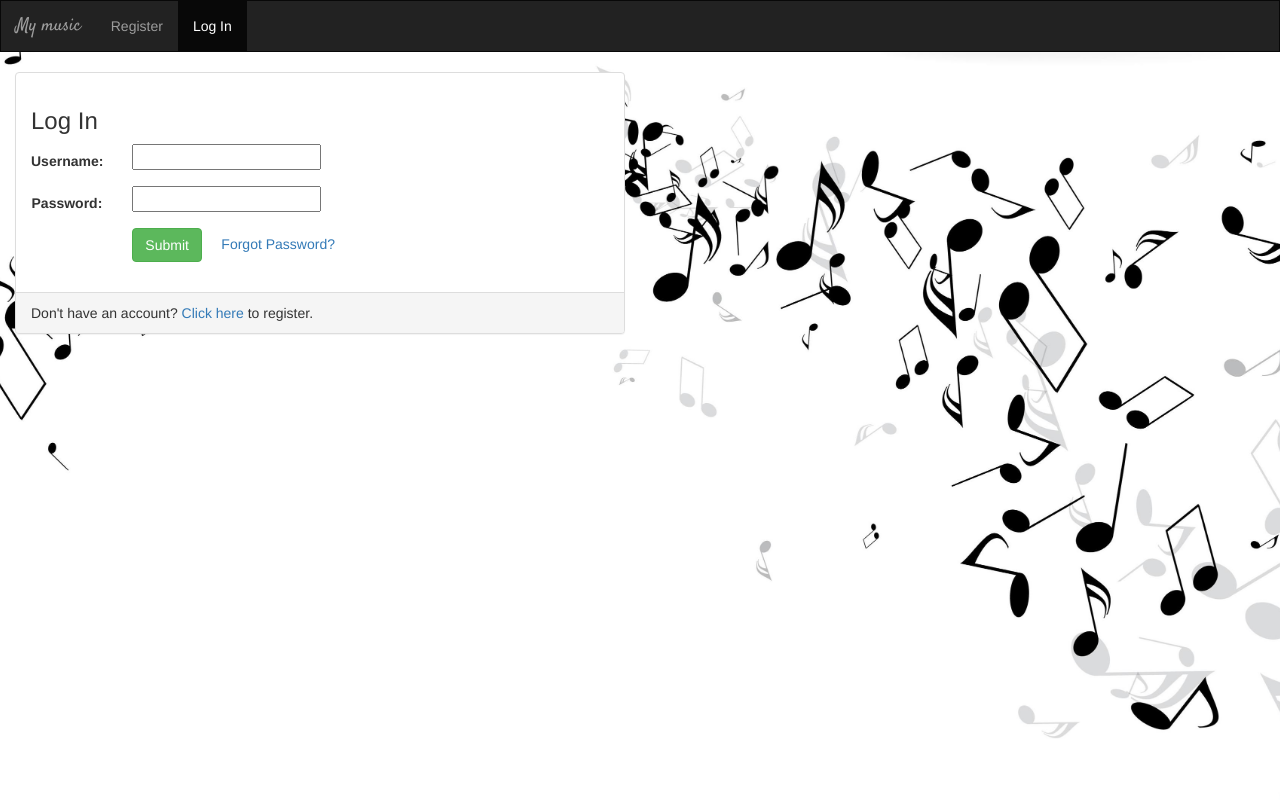
After one commit to nevilparmar11/Music_Sharing_Site, a Django app: page / in a window 1280 px wide. The commit adds this page. Run offline with Django 3.2, Linux system fonts and the light colour scheme; some libraries are stand-ins or nearby versions.

Commit message:
login,signup,forgot password added.

```diff
--- a/Music_Sharing_Site2/settings.py
+++ b/Music_Sharing_Site2/settings.py
@@ -39,6 +39,7 @@ INSTALLED_APPS = [
     'django.contrib.staticfiles',
     'music',
     'users',
+    'crispy_forms',
 ]
 
 MIDDLEWARE = [
@@ -123,7 +124,7 @@ USE_TZ = True
 # Static files (CSS, JavaScript, Images)
 # https://docs.djangoproject.com/en/3.0/howto/static-files/
 
-STATIC_URL = 'BASE_DIR/static/'
+STATIC_URL = '/static/'
 
 MEDIA_ROOT = os.path.join(BASE_DIR, 'media')
 MEDIA_URL = '/media/'
--- a/Music_Sharing_Site2/urls.py
+++ b/Music_Sharing_Site2/urls.py
@@ -1,24 +1,34 @@
-"""Music_Sharing_Site2 URL Configuration
-
-The `urlpatterns` list routes URLs to views. For more information please see:
-    https://docs.djangoproject.com/en/3.0/topics/http/urls/
-Examples:
-Function views
-    1. Add an import:  from my_app import views
-    2. Add a URL to urlpatterns:  path('', views.home, name='home')
-Class-based views
-    1. Add an import:  from other_app.views import Home
-    2. Add a URL to urlpatterns:  path('', Home.as_view(), name='home')
-Including another URLconf
-    1. Import the include() function: from django.urls import include, path
-    2. Add a URL to urlpatterns:  path('blog/', include('blog.urls'))
-"""
+from django.conf.urls import url
 from django.contrib import admin
 from django.urls import path,include
 import music.urls,users.urls
+from users import views as user_views
+
+from django.contrib.auth import views as auth_views
 
 urlpatterns = [
-    path('admin/', admin.site.urls),
+    path('', user_views.index, name='index'),
+    #path('admin/', admin.site.urls),
     path('users/',include(users.urls)),
-    path('music/',include(music.urls))
+    path('music/',include(music.urls)),
+    path('password-reset/',
+         auth_views.PasswordResetView.as_view(
+             template_name='users/password_reset.html'
+         ),
+         name='password_reset'),
+    path('password-reset/done/',
+         auth_views.PasswordResetDoneView.as_view(
+             template_name='users/password_reset_done.html'
+         ),
+         name='password_reset_done'),
+    path('password-reset-confirm/<uidb64>/<token>/',
+         auth_views.PasswordResetConfirmView.as_view(
+             template_name='users/password_reset_confirm.html'
+         ),
+         name='password_reset_confirm'),
+    path('password-reset-complete/',
+         auth_views.PasswordResetCompleteView.as_view(
+             template_name='users/password_reset_complete.html'
+         ),
+         name='password_reset_complete'),
 ]
--- a/music/urls.py
+++ b/music/urls.py
@@ -1,16 +1,25 @@
 from django.conf.urls import url
 from . import views
+from django.urls import path,include
 
 app_name = 'music'
 
 urlpatterns = [
     #url(r'^$', views.index, name='index'),
-    url(r'^(?P<album_id>[0-9]+)/$', views.detail, name='detail'),
-    url(r'^(?P<song_id>[0-9]+)/favorite/$', views.favorite, name='favorite'),
-    url(r'^songs/(?P<filter_by>[a-zA_Z]+)/$', views.songs, name='songs'),
-    url(r'^create_album/$', views.create_album, name='create_album'),
-    url(r'^(?P<album_id>[0-9]+)/create_song/$', views.create_song, name='create_song'),
-    url(r'^(?P<album_id>[0-9]+)/delete_song/(?P<song_id>[0-9]+)/$', views.delete_song, name='delete_song'),
-    url(r'^(?P<album_id>[0-9]+)/favorite_album/$', views.favorite_album, name='favorite_album'),
-    url(r'^(?P<album_id>[0-9]+)/delete_album/$', views.delete_album, name='delete_album'),
+    # url(r'^(?P<album_id>[0-9]+)/$', views.detail, name='detail'),
+    # url(r'^(?P<song_id>[0-9]+)/favorite/$', views.favorite, name='favorite'),
+    # url(r'^songs/(?P<filter_by>[a-zA_Z]+)/$', views.songs, name='songs'),
+    # url(r'^create_album/$', views.create_album, name='create_album'),
+    # url(r'^(?P<album_id>[0-9]+)/create_song/$', views.create_song, name='create_song'),
+    # url(r'^(?P<album_id>[0-9]+)/delete_song/(?P<song_id>[0-9]+)/$', views.delete_song, name='delete_song'),
+    # url(r'^(?P<album_id>[0-9]+)/favorite_album/$', views.favorite_album, name='favorite_album'),
+    # url(r'^(?P<album_id>[0-9]+)/delete_album/$', views.delete_album, name='delete_album'),
+    path('(<album_id>[0-9]+)/', views.detail, name='detail'),
+    path('(<song_id>[0-9]+)/favorite/', views.favorite, name='favorite'),
+    path('songs/(<filter_by>[a-zA_Z]+)/', views.songs, name='songs'),
+    path('create_album/', views.create_album, name='create_album'),
+    path('(<album_id>[0-9]+)/create_song/', views.create_song, name='create_song'),
+    path('(<album_id>[0-9]+)/delete_song/(<song_id>[0-9]+)/', views.delete_song, name='delete_song'),
+    path('(<album_id>[0-9]+)/favorite_album/', views.favorite_album, name='favorite_album'),
+    path('(<album_id>[0-9]+)/delete_album/', views.delete_album, name='delete_album'),
 ]
--- a/static/music/style.css
+++ b/static/music/style.css
@@ -39,3 +39,13 @@ ul.errorlist > li {
 .glyphicon-star.active {
     color: #FDB230;
 }
+
+/* importing diff */
+
+.content-section {
+    background: #ffffff;
+    padding: 10px 20px;
+    border: 1px solid #dddddd;
+    border-radius: 3px;
+    margin-bottom: 20px;
+}
--- /dev/null
+++ b/templates/base_visitor2.html
@@ -0,0 +1,42 @@
+<!DOCTYPE html>
+<html lang="en">
+<head>
+    <meta charset="UTF-8">
+    <title>{% block title %}My music{% endblock %}</title>
+    {% load static %}
+    <link rel="shortcut icon" type="image/png" href="{%  static 'favicon.ico' %}"/>
+    <link href="https://maxcdn.bootstrapcdn.com/bootstrap/3.3.6/css/bootstrap.min.css" rel="stylesheet">
+    <link href='https://fonts.googleapis.com/css?family=Satisfy' rel='stylesheet' type='text/css'>
+    <link rel="stylesheet" type="text/css" href="{% static 'music/style.css' %}"/>
+    <script src="https://ajax.googleapis.com/ajax/libs/jquery/1.12.0/jquery.min.js"></script>
+    <script src="http://maxcdn.bootstrapcdn.com/bootstrap/3.3.6/js/bootstrap.min.js"></script>
+    <script src="{% static 'music/js/main.js' %}"></script>
+</head>
+<body>
+<nav class="navbar navbar-inverse">
+    <div class="container-fluid">
+
+        <!-- Header -->
+        <div class="navbar-header">
+            <button type="button" class="navbar-toggle" data-toggle="collapse" data-target="#topNavBar">
+                <span class="icon-bar"></span>
+                <span class="icon-bar"></span>
+                <span class="icon-bar"></span>
+            </button>
+            <a class="navbar-brand" href="{% url 'users:index' %}">My music</a>
+        </div>
+
+        <!-- Items -->
+        <div class="collapse navbar-collapse" id="topNavBar">
+            <ul class="nav navbar-nav">
+                <li class="{% block register_active %}{% endblock %}"><a href="{% url 'users:register' %}">Register</a></li>
+                <li class="{% block login_active %}{% endblock %}"><a href="{% url 'users:login_user' %}">Log In</a></li>
+            </ul>
+        </div>
+
+    </div>
+</nav>
+{% block body%}
+{% endblock body %}
+</body>
+</html>
--- a/templates/users/login.html
+++ b/templates/users/login.html
@@ -1,4 +1,4 @@
-{% extends 'base_visitor.html' %}
+{% extends 'base_visitor2.html' %}
 {% block title %}Log In{% endblock %}
 {% block login_active %}active{% endblock %}
 
@@ -34,7 +34,10 @@
                         <div class="form-group">
                             <div class="col-sm-offset-2 col-sm-10">
                                 <button type="submit" class="btn btn-success">Submit</button>
+                                &nbsp;&nbsp;&nbsp;
+                                <a href="{% url 'password_reset' %}">Forgot Password?</a>
                             </div>
+
                         </div>
                     </form>
                 </div>
--- a/templates/users/password_reset_confirm.html
+++ b/templates/users/password_reset_confirm.html
@@ -1,4 +1,4 @@
-{% extends "blog/base.html" %}
+{% extends "base_visitor.html" %}
 {% load crispy_forms_tags %}
 {% block content %}
     <div class="content-section">
--- a/templates/users/register.html
+++ b/templates/users/register.html
@@ -1,4 +1,4 @@
-{% extends 'base_visitor.html' %}
+{% extends 'base_visitor2.html' %}
 {% block title %}Register{% endblock %}
 {% block register_active %}active{% endblock %}
 
--- a/users/urls.py
+++ b/users/urls.py
@@ -7,28 +7,8 @@ from . import views
 app_name = 'users'
 
 urlpatterns = [
-    url(r'^$', views.index, name='index'),
-    url(r'^register/$', views.register, name='register'),
-    url(r'^login_user/$', views.login_user, name='login_user'),
-    url(r'^logout_user/$', views.logout_user, name='logout_user'),
-    # url(r'^password-reset/',
-    #      auth_views.PasswordResetView.as_view(
-    #          template_name='users/password_reset.html'
-    #      ),
-    #      name='password_reset'),
-    # url(r'^password-reset/done/',
-    #      auth_views.PasswordResetDoneView.as_view(
-    #          template_name='users/password_reset_done.html'
-    #      ),
-    #      name='password_reset_done'),
-    # url(r'^password-reset-confirm/<uidb64>/<token>/',
-    #      auth_views.PasswordResetConfirmView.as_view(
-    #          template_name='users/password_reset_confirm.html'
-    #      ),
-    #      name='password_reset_confirm'),
-    # url(r'^password-reset-complete/',
-    #      auth_views.PasswordResetCompleteView.as_view(
-    #          template_name='users/password_reset_complete.html'
-    #      ),
-    #      name='password_reset_complete'),
+    path('', views.index, name='index'),
+    path('register/', views.register, name='register'),
+    path('login_user/', views.login_user, name='login_user'),
+    path('logout_user/', views.logout_user, name='logout_user'),
 ]
--- a/users/views.py
+++ b/users/views.py
@@ -6,7 +6,6 @@ from django.db.models import Q
 
 from music.models import Album, Song
 from .forms import  UserForm
-# Create your models here.
 
 
 def index(request):
```
Also changed, not shown: templates/base_visitor.html (+8 -2 lines), templates/users/logout.html (added, +9 -0 lines), db.sqlite3, media/IMG_20190103_001518_570.jpg (added), templates/users/password_reset_done.html (line endings or trailing spaces), 4 other files.
